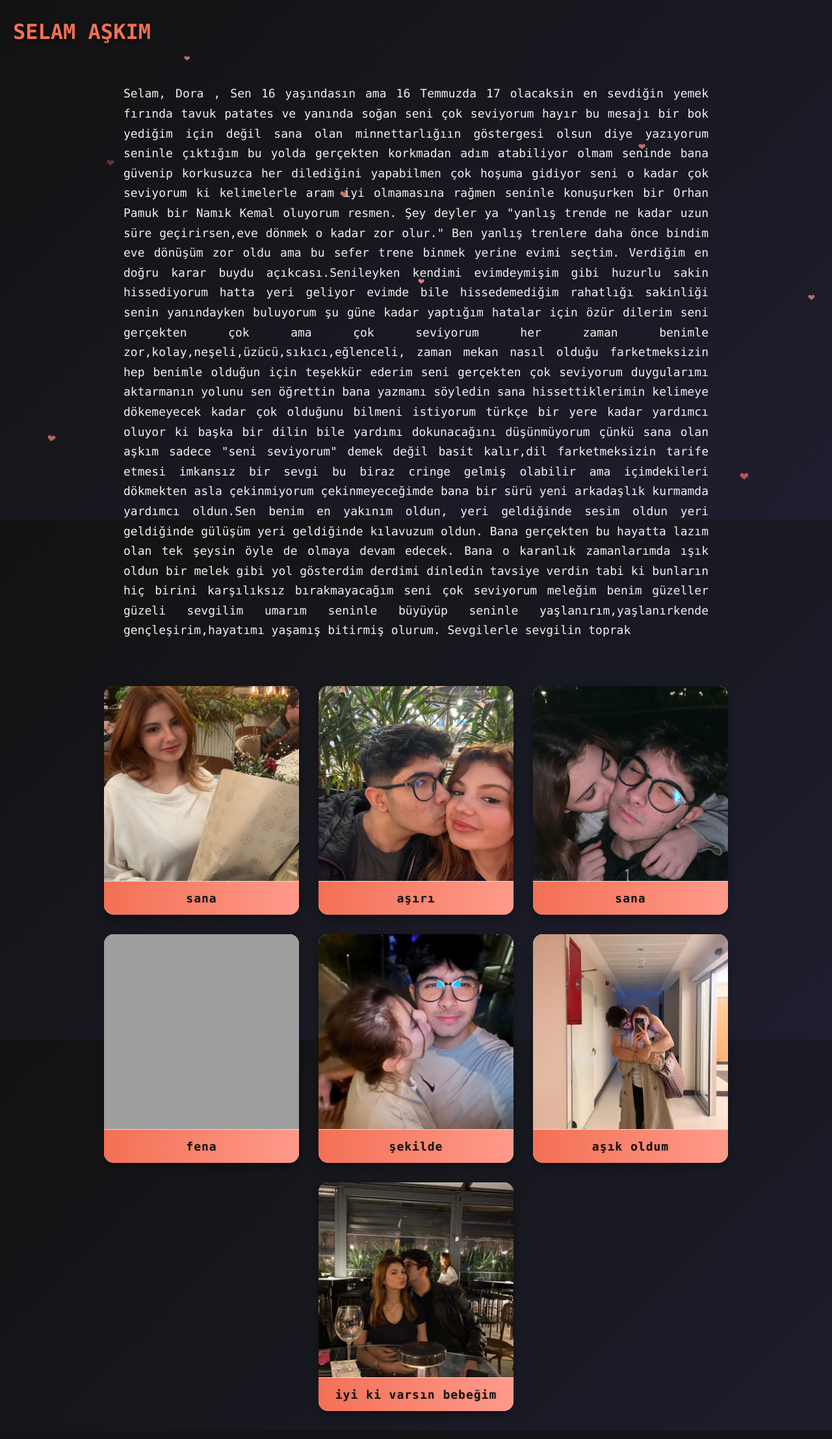
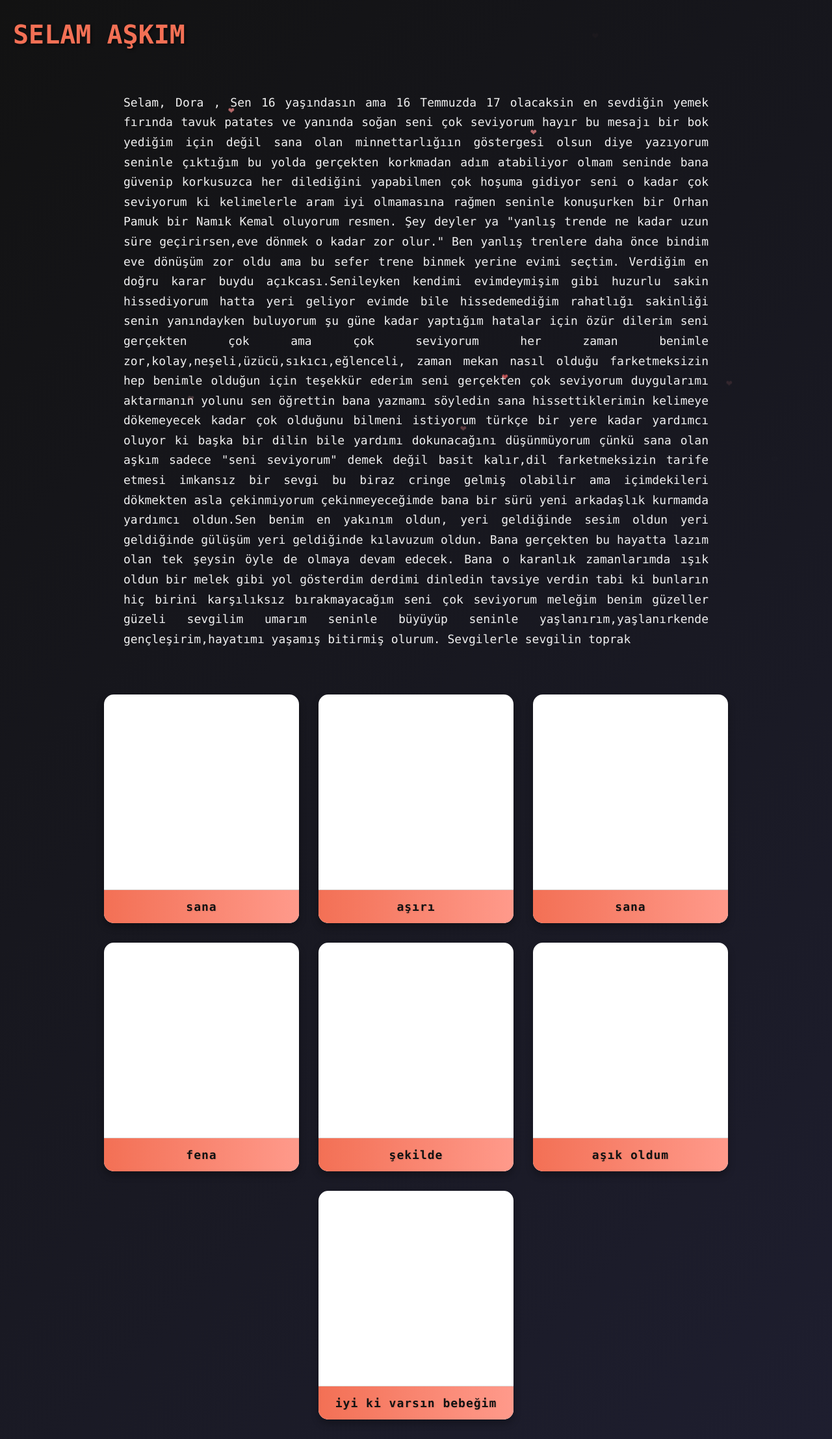
Before and after one commit to tpcggwq/mesaj, a Flask app: page / in a window 1280 px wide. Shown: the whole page at 65% size. Run offline with Flask 3, Linux system fonts and the light colour scheme; grey boxes are pictures that could not be loaded.

Commit message:
Update index.html

```diff
--- a/templates/index.html
+++ b/templates/index.html
@@ -2,13 +2,15 @@
 <html lang="tr">
 <head>
   <meta charset="UTF-8">
-  <meta name="viewport" content="width=device-width, initial-scale=1.0, maximum-scale=1.0, user-scalable=no">
+  <meta name="viewport" content="width=device-width, initial-scale=1.0, minimum-scale=1.0, maximum-scale=1.0, user-scalable=no">
   <meta name="theme-color" content="#121212">
-  <title>Ana</title>
+  <meta http-equiv="X-UA-Compatible" content="IE=edge">
+  <title>Sevgilime Özel</title>
   <style>
     /* TEMEL STİLLER */
     body {
-      height: 100vh;
+      min-height: 100vh;
+      min-height: -webkit-fill-available;
       width: 100vw;
       margin: 0;
       padding: 0;
@@ -18,6 +20,7 @@
       overflow-x: hidden;
       position: relative;
       -webkit-overflow-scrolling: touch;
+      overscroll-behavior-y: contain;
     }
 
     h1 {
@@ -28,6 +31,7 @@
       position: relative;
       display: inline-block;
       padding: 0 20px;
+      font-size: clamp(1.5rem, 4vw, 2.5rem);
     }
 
     h1::after {
@@ -74,6 +79,7 @@
       cursor: pointer;
       position: relative;
       touch-action: manipulation;
+      -webkit-tap-highlight-color: transparent;
     }
 
     .photo-card:hover {
@@ -88,10 +94,28 @@
       display: block;
       transition: filter 0.3s ease;
       border-bottom: 1px solid #ddd;
+      content-visibility: auto;
     }
 
     .photo-card:hover img {
       filter: brightness(1.2);
+    }
+
+    .photo-card::before {
+      content: '';
+      position: absolute;
+      top: 0;
+      left: 0;
+      right: 0;
+      bottom: 0;
+      background: radial-gradient(circle at center, transparent 30%, rgba(243, 112, 85, 0.2) 100%);
+      opacity: 0;
+      transition: opacity 0.3s ease;
+      z-index: 1;
+    }
+
+    .photo-card:hover::before {
+      opacity: 1;
     }
 
     .caption {
@@ -118,6 +142,8 @@
       user-select: none;
       will-change: transform, opacity;
       backface-visibility: hidden;
+      transform: translate3d(0,0,0);
+      font-size: 16px;
     }
 
     @keyframes float {
@@ -207,47 +232,57 @@
 
   <div class="gallery">
     <div class="photo-card">
-      <img src="https://github.com/tpcggwq/mesaj/blob/main/static/IMG_1201.jpg?raw=true" alt="IMG_1201" loading="lazy">
+      <img src="https://github.com/tpcggwq/mesaj/blob/main/static/IMG_1201.jpg?raw=true" alt="IMG_1201" loading="lazy" decoding="async">
       <div class="caption">sana</div>
     </div>
     <div class="photo-card">
-      <img src="https://github.com/tpcggwq/mesaj/blob/main/static/IMG_1225.jpeg?raw=true" alt="IMG_1225" loading="lazy">
+      <img src="https://github.com/tpcggwq/mesaj/blob/main/static/IMG_1225.jpeg?raw=true" alt="IMG_1225" loading="lazy" decoding="async">
       <div class="caption">aşırı</div>
     </div>
     <div class="photo-card">
-      <img src="https://github.com/tpcggwq/mesaj/blob/main/static/IMG_1325.jpeg?raw=true" alt="IMG_1325" loading="lazy">
+      <img src="https://github.com/tpcggwq/mesaj/blob/main/static/IMG_1325.jpeg?raw=true" alt="IMG_1325" loading="lazy" decoding="async">
       <div class="caption">sana</div>
     </div>
     <div class="photo-card">
-      <img src="https://github.com/tpcggwq/mesaj/blob/main/static/IMG_1849.jpeg?raw=true" alt="IMG_1849" loading="lazy">
+      <img src="https://github.com/tpcggwq/mesaj/blob/main/static/IMG_1849.jpeg?raw=true" alt="IMG_1849" loading="lazy" decoding="async">
       <div class="caption">fena</div>
     </div>
     <div class="photo-card">
-      <img src="https://github.com/tpcggwq/mesaj/blob/main/static/IMG_1924.jpeg?raw=true" alt="IMG_1924" loading="lazy">
+      <img src="https://github.com/tpcggwq/mesaj/blob/main/static/IMG_1924.jpeg?raw=true" alt="IMG_1924" loading="lazy" decoding="async">
       <div class="caption">şekilde</div>
     </div>
     <div class="photo-card">
-      <img src="https://github.com/tpcggwq/mesaj/blob/main/static/IMG_1928.jpeg?raw=true" alt="IMG_1928" loading="lazy">
+      <img src="https://github.com/tpcggwq/mesaj/blob/main/static/IMG_1928.jpeg?raw=true" alt="IMG_1928" loading="lazy" decoding="async">
       <div class="caption">aşık oldum</div>
     </div>
     <div class="photo-card">
-      <img src="https://github.com/tpcggwq/mesaj/blob/main/static/93FF22FE-9F78-4E38-A4EF-087BEA8D16AA.jpeg?raw=true" alt="final" loading="lazy">
+      <img src="https://github.com/tpcggwq/mesaj/blob/main/static/93FF22FE-9F78-4E38-A4EF-087BEA8D16AA.jpeg?raw=true" alt="final" loading="lazy" decoding="async">
       <div class="caption">iyi ki varsın bebeğim</div>
     </div>
   </div>
 
   <script>
-    // iOS/Android tespiti
+    document.addEventListener('DOMContentLoaded', function() {
+      // Cihaz tespiti
       const isIOS = /iPad|iPhone|iPod/.test(navigator.userAgent);
       const isAndroid = /Android/.test(navigator.userAgent);
       const isMobile = isIOS || isAndroid || window.innerWidth <= 768;
 
-    // Optimize edilmiş kalp oluşturma
+      // Kalp oluşturma
       function createHearts() {
-      const heartCount = isMobile ? 6 : 12;
-      document.querySelectorAll('.heart').forEach(h => h.remove());
+        const heartCount = isMobile ? 5 : 10;
+        const existingHearts = document.querySelectorAll('.heart');
 
-      const colors = ['#ff6b6b', '#ff8e8e', '#ff9a8b', '#ffd8d8'];
+        // Performans için fazla kalpleri temizle
+        if(existingHearts.length > heartCount * 2) {
+          existingHearts.forEach((heart, index) => {
+            if(index > heartCount) heart.remove();
+          });
+          return;
+        }
+
+        // Yeni kalpler
+        const colors = ['#ff6b6b', '#ff8e8e', '#ffb3b3'];
         const fragment = document.createDocumentFragment();
 
         for(let i = 0; i < heartCount; i++) {
@@ -257,18 +292,19 @@
           heart.style.cssText = `
             left: ${Math.random() * 100}vw;
             top: ${Math.random() * 100}vh;
-          font-size: ${14 + Math.random() * 10}px;
+            font-size: ${isMobile ? '14px' : '16px'};
             color: ${colors[Math.floor(Math.random() * colors.length)]};
-          animation-delay: ${Math.random() * 3}s;
+            animation-delay: ${Math.random() * 2}s;
           `;
           fragment.appendChild(heart);
         }
         document.body.appendChild(fragment);
       }
 
-    // Fotoğraf büyütme/tıkla
+      // Fotoğraf büyütme
       document.querySelectorAll('.photo-card').forEach(card => {
-      card.addEventListener('click', function() {
+        card.addEventListener('click', function(e) {
+          if(isIOS) e.preventDefault();
           this.classList.toggle('zoomed');
           document.body.style.overflow = this.classList.contains('zoomed') ? 'hidden' : 'auto';
 
@@ -276,20 +312,23 @@
           if(isIOS) {
             document.body.style.position = this.classList.contains('zoomed') ? 'fixed' : 'relative';
           }
+        }, { passive: true });
       });
+
+      // İlk yükleme ve resize
+      createHearts();
+
+      let resizeTimer;
+      window.addEventListener('resize', () => {
+        clearTimeout(resizeTimer);
+        resizeTimer = setTimeout(createHearts, 200);
       });
 
       // iOS için ekstra optimizasyon
       if(isIOS) {
         document.body.style.webkitTransform = 'translate3d(0,0,0)';
       }
-
-    // Olay dinleyicileri
-    window.addEventListener('load', createHearts);
-    window.addEventListener('resize', createHearts);
-
-    // İlk yükleme
-    createHearts();
+    });
   </script>
 </body>
 </html>
```
Also changed, not shown: other parts of templates/index.html (+39 -39 lines). Lines whose indentation alone changed are shown as unchanged.
